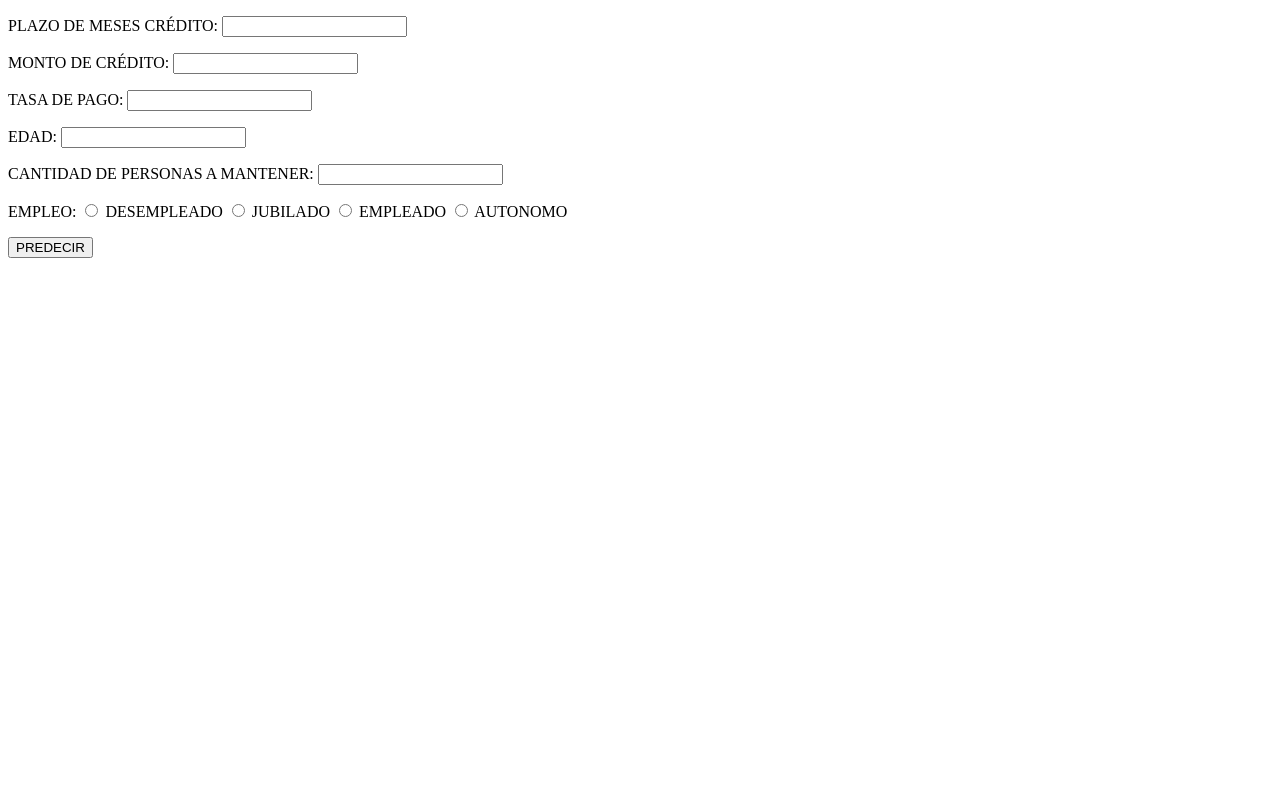
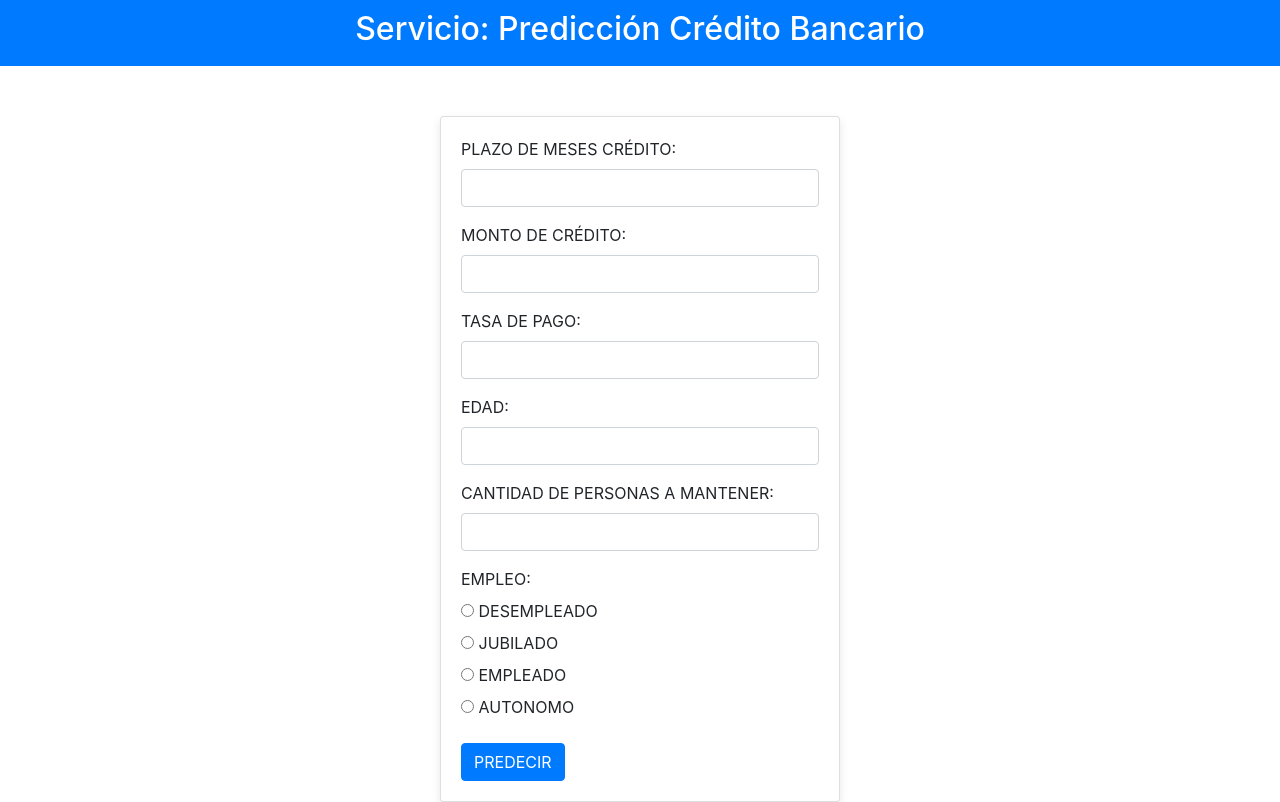
Before and after one commit to juandtap/MachineLearningServices, a Django app: page /nuevasolicitud/ in a window 1280 px wide. Before the commit the page ends 258 px from the top, so only its background shows below. Run offline with Django 5.2, Linux system fonts and the light colour scheme; some libraries are stand-ins or nearby versions.

Commit message:
Estilos Servicio prediccion credito bancario

```diff
--- a/MLServices/urls.py
+++ b/MLServices/urls.py
@@ -44,7 +44,8 @@ urlpatterns = [
     re_path(r'^redoc/$', schema_view.with_ui('redoc', cache_timeout=0), name='schema-redoc'),
     path('admin/', admin.site.urls),
     path('', include('home.urls')),
-    re_path(r'^nuevasolicitud/$',views.Clasificacion.determinarAprobacion),
+    path('nuevasolicitud/', views.Clasificacion.determinarAprobacion, name='nuevasolicitud'),
+    # re_path(r'^nuevasolicitud/$',views.Clasificacion.determinarAprobacion),
     re_path(r'^predecir/',views.Clasificacion.predecir),
     re_path(r'^predecirIOJson/',views.Clasificacion.predecirIOJson),
 ]
--- a/app_credito_banco/Template/aprobacioncreditos.html
+++ b/app_credito_banco/Template/aprobacioncreditos.html
@@ -2,29 +2,93 @@
 <html lang="en">
 <head>
     <meta charset="UTF-8">
+    <meta name="viewport" content="width=device-width, initial-scale=1, shrink-to-fit=no">
     <title>Sign</title>
+    <!-- Enlace a Bootstrap CSS (asegúrate de tener conexión a Internet) -->
+    <link rel="stylesheet" href="https://stackpath.bootstrapcdn.com/bootstrap/4.5.2/css/bootstrap.min.css">
+    <style>
+        body {
+            background-color: #fff; /* Fondo blanco */
+        }
 
+         .header {
+            background-color: #007bff; /* Color azul */
+            padding: 10px;
+            text-align: center;
+            color: #fff; /* Color blanco para el texto */
+        }
+
+        .card {
+            margin: auto;
+            margin-top: 50px; /* Espaciado superior para centrar */
+            max-width: 400px; /* Ancho máximo de la tarjeta */
+            padding: 20px;
+            box-shadow: 0 4px 8px rgba(0, 0, 0, 0.1); /* Sombra ligera */
+        }
+
+        .card-title {
+            color: #007bff; /* Color azul */
+        }
+
+        .btn-primary {
+            background-color: #007bff; /* Color azul para el botón */
+            border-color: #007bff; /* Color del borde del botón */
+        }
+    </style>
 </head>
 <body>
-<form action="/predecir/" method="post">
-    {% csrf_token %}
-    <p>PLAZO DE MESES CRÉDITO:
-    <input type="number" name="PLAZOMESESCREDITO"></p>
-    <p>MONTO DE CRÉDITO:
-    <input type="number" name="MONTOCREDITO" step=".01"></p>
-    <p>TASA DE PAGO:
-    <input type="number" name="TASAPAGO" step=".01"></p>
-    <p>EDAD:
-    <input type="number" name="EDAD"></p>
-    <p>CANTIDAD DE PERSONAS A MANTENER:
-    <input type="number" name="CANTIDADPERSONASAMANTENER"></p>
-    <p>EMPLEO:
-    <input type="radio" name="EMPLEO" value="A171"> DESEMPLEADO
-    <input type="radio" name="EMPLEO" value="A172"> JUBILADO
-    <input type="radio" name="EMPLEO" value="A173"> EMPLEADO
-    <input type="radio" name="EMPLEO" value="A174"> AUTONOMO
-    </p>
-    <p><input type="submit" value="PREDECIR"></p>
-</form>
+     <div class="header">
+        <h2>Servicio: Predicción Crédito Bancario</h2>
+    </div>
+    <div class="card">
+        <form action="/predecir/" method="post">
+            {% csrf_token %}
+            <div class="form-group">
+                <label for="PLAZOMESESCREDITO">PLAZO DE MESES CRÉDITO:</label>
+                <input type="number" class="form-control" id="PLAZOMESESCREDITO" name="PLAZOMESESCREDITO">
+            </div>
+            <div class="form-group">
+                <label for="MONTOCREDITO">MONTO DE CRÉDITO:</label>
+                <input type="number" class="form-control" id="MONTOCREDITO" name="MONTOCREDITO" step=".01">
+            </div>
+            <div class="form-group">
+                <label for="TASAPAGO">TASA DE PAGO:</label>
+                <input type="number" class="form-control" id="TASAPAGO" name="TASAPAGO" step=".01">
+            </div>
+            <div class="form-group">
+                <label for="EDAD">EDAD:</label>
+                <input type="number" class="form-control" id="EDAD" name="EDAD">
+            </div>
+            <div class="form-group">
+                <label for="CANTIDADPERSONASAMANTENER">CANTIDAD DE PERSONAS A MANTENER:</label>
+                <input type="number" class="form-control" id="CANTIDADPERSONASAMANTENER" name="CANTIDADPERSONASAMANTENER">
+            </div>
+            <div class="form-group">
+                <label >EMPLEO:</label>
+                <div>
+                    <input type="radio" id="DESEMPLEADO" name="EMPLEO" value="A171">
+                    <label for="DESEMPLEADO">DESEMPLEADO</label>
+                </div>
+                <div>
+                    <input type="radio" id="JUBILADO" name="EMPLEO" value="A172">
+                    <label for="JUBILADO">JUBILADO</label>
+                </div>
+                <div>
+                    <input type="radio" id="EMPLEADO" name="EMPLEO" value="A173">
+                    <label for="EMPLEADO">EMPLEADO</label>
+                </div>
+                <div>
+                    <input type="radio" id="AUTONOMO" name="EMPLEO" value="A174">
+                    <label for="AUTONOMO">AUTONOMO</label>
+                </div>
+            </div>
+            <button type="submit" class="btn btn-primary">PREDECIR</button>
+        </form>
+    </div>
+
+    <!-- Enlace a Bootstrap JS y jQuery (opcional) -->
+    <script src="https://code.jquery.com/jquery-3.5.1.slim.min.js"></script>
+    <script src="https://cdn.jsdelivr.net/npm/@popperjs/core@2.0.7/dist/umd/popper.min.js"></script>
+    <script src="https://stackpath.bootstrapcdn.com/bootstrap/4.5.2/js/bootstrap.min.js"></script>
 </body>
 </html>
```
Also changed, not shown: app_credito_banco/Template/informe.html (+40 -2 lines), home/Template/index.html (+21 -7 lines), README.md.
